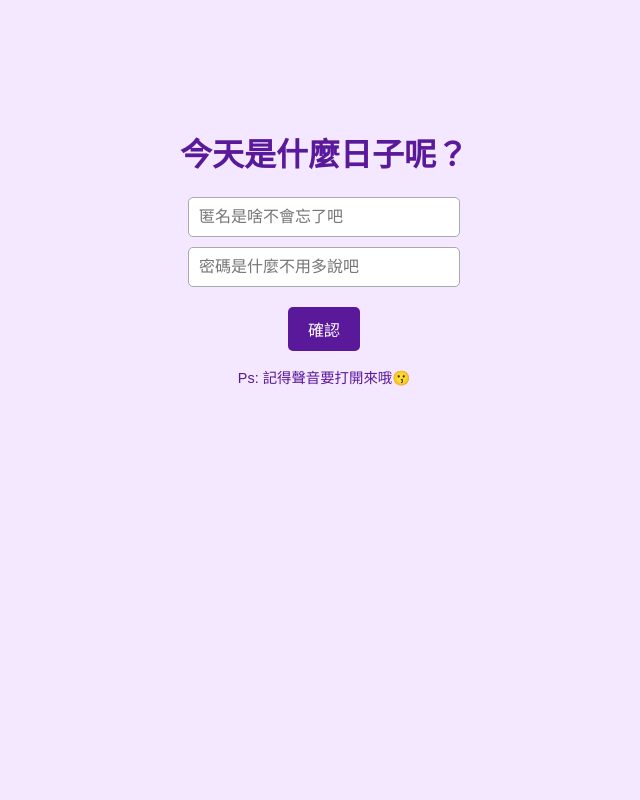
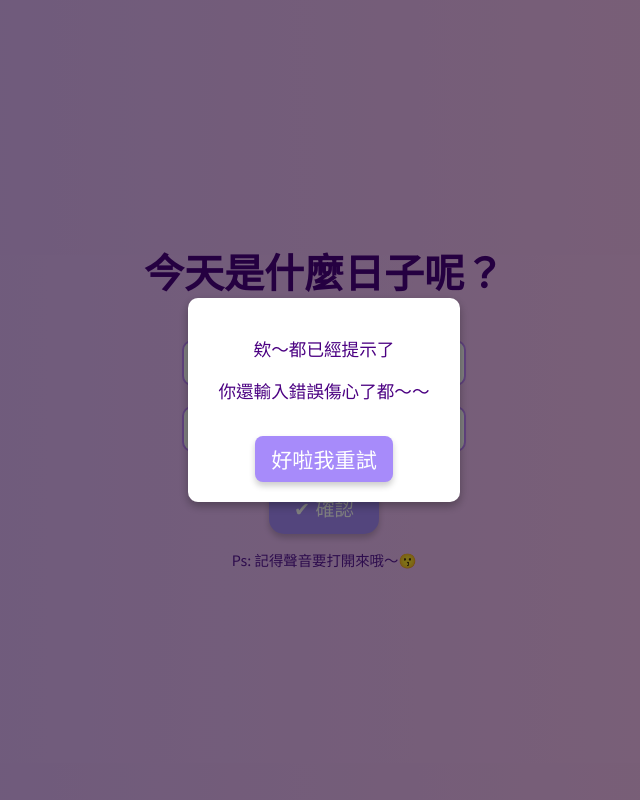
Before and after one commit to sus06369-dotcom/birthday-0325, a plain HTML site: page index.html in a window 1280 px wide. Shown: the whole page, without its empty margins (316-956 px from the left). Drawn offline with Linux system fonts and the light colour scheme.

Commit message:
Update index.html

```diff
--- a/index.html
+++ b/index.html
@@ -2,38 +2,63 @@
 <html lang="zh-Hant">
 <head>
   <meta charset="UTF-8">
-  <title>生日祝福</title>
+  <meta name="viewport" content="width=device-width, initial-scale=1.0">
+  <title>生日小驚喜</title>
+
+  <!-- 引入 Google Fonts（Noto Sans TC 中文字體） -->
+  <link href="https://fonts.googleapis.com/css2?family=Noto+Sans+TC:wght@400;700&display=swap" rel="stylesheet">
+
   <style>
     body {
-      background-color: #f3e8ff; /* 淡紫色背景 */
-      font-family: "微軟正黑體", sans-serif;
+      margin: 0;
+      font-family: "Noto Sans TC", sans-serif;
       text-align: center;
-      padding-top: 100px;
+      background: linear-gradient(to right, #d8b4fe, #fbc2eb); /* 淡紫漸層 */
+    }
+
+    #welcome-screen {
+      height: 100vh;
+      display: flex;
+      flex-direction: column;
+      justify-content: center;
+      align-items: center;
     }
 
     h1 {
-      color: #5a189a; /* 深紫色 */
+      font-size: 2.5em;
+      color: #4b0082; /* 深紫色 */
+      margin-bottom: 30px;
     }
 
     input {
-      display: block;
-      margin: 10px auto;
-      padding: 10px;
-      border: 1px solid #aaa;
-      border-radius: 5px;
+      margin: 10px;
+      padding: 12px 15px;
       width: 250px;
-      font-size: 16px;
+      font-size: 1em;
+      border: 2px solid #c084fc;
+      border-radius: 10px;
+      outline: none;
+    }
+
+    input::placeholder {
+      color: #aaa; /* 灰色提示字 */
     }
 
     button {
-      margin-top: 10px;
-      padding: 10px 20px;
-      background-color: #5a189a;
+      margin-top: 20px;
+      padding: 12px 25px;
+      font-size: 1.2em;
+      background: #a78bfa;
       color: white;
       border: none;
-      border-radius: 5px;
+      border-radius: 15px;
       cursor: pointer;
-      font-size: 16px;
+      box-shadow: 0px 4px 6px rgba(0, 0, 0, 0.2);
+      transition: transform 0.2s;
+    }
+
+    button:hover {
+      transform: scale(1.1);
     }
 
     .note {
@@ -42,73 +67,79 @@
       color: #5a189a;
     }
 
-    /* 自訂錯誤提示視窗 */
+    /* 彈出視窗 */
     .modal {
-      display: none; /* 預設隱藏 */
+      display: none;
       position: fixed;
-      z-index: 999;
-      left: 0;
-      top: 0;
-      width: 100%;
-      height: 100%;
-      background-color: rgba(0,0,0,0.5); /* 半透明黑色背景 */
+      top: 0; left: 0;
+      width: 100%; height: 100%;
+      background: rgba(0,0,0,0.5);
+      display: flex;
+      justify-content: center;
+      align-items: center;
     }
 
     .modal-content {
-      background-color: white;
-      margin: 20% auto;
-      padding: 20px;
+      background: white;
+      padding: 20px 30px;
       border-radius: 10px;
-      width: 300px;
       text-align: center;
-      color: #5a189a;
-      font-size: 18px;
+      font-size: 1.1em;
+      color: #4b0082;
+      box-shadow: 0px 4px 10px rgba(0,0,0,0.3);
     }
 
     .modal-content button {
-      margin-top: 10px;
-      padding: 5px 15px;
+      margin-top: 15px;
+      background: #a78bfa;
+      padding: 8px 16px;
       border: none;
-      background-color: #5a189a;
+      border-radius: 8px;
       color: white;
-      border-radius: 5px;
       cursor: pointer;
     }
   </style>
 </head>
 <body>
-  <h1>今天是什麼日子呢？</h1>
 
-  <input type="text" id="name" placeholder="匿名是啥不會忘了吧">
-  <input type="password" id="password" placeholder="密碼是什麼不用多說吧">
-  <button onclick="checkLogin()">確認</button>
+  <div id="welcome-screen">
+    <h1>今天是什麼日子呢？</h1>
 
-  <p class="note">Ps: 記得聲音要打開來哦😗</p>
+    <input id="nameInput" type="text" placeholder="匿名是啥不會忘了吧？">
+    <input id="passwordInput" type="password" placeholder="密碼是什麼不用多說吧？">
 
-  <!-- 自訂錯誤提示視窗 -->
+    <button onclick="checkLogin()">✔ 確認</button>
+
+    <p class="note">Ps: 記得聲音要打開來哦～😗</p>
+  </div>
+
+  <!-- 彈出錯誤視窗 -->
   <div id="errorModal" class="modal">
     <div class="modal-content">
       <p>欸～都已經提示了</p>
       <p>你還輸入錯誤傷心了都～～</p>
-      <button onclick="closeModal()">好吧</button>
+      <button onclick="closeModal()">好啦我重試</button>
     </div>
   </div>
 
   <script>
     function checkLogin() {
-      const nameInput = document.getElementById("name").value;
-      const passwordInput = document.getElementById("password").value;
+      const name = document.getElementById("nameInput").value.trim();
+      const password = document.getElementById("passwordInput").value.trim();
 
-      if (nameInput === "芝茉妲絲" && passwordInput === "0325") {
-        window.location.href = "next.html"; // 成功時跳轉到下一個畫面
+      if (name === "芝茉妲絲" && password === "0325") {
+        // ✅ 進入下一頁（目前先跳到 test.html，之後你可以再改）
+        window.location.href = "next.html";
       } else {
-        document.getElementById("errorModal").style.display = "block"; // 顯示錯誤視窗
+        // ❌ 顯示錯誤視窗
+        document.getElementById("errorModal").style.display = "flex";
       }
     }
 
     function closeModal() {
-      document.getElementById("errorModal").style.display = "none"; // 關閉錯誤視窗
+      document.getElementById("errorModal").style.display = "none";
     }
   </script>
+
 </body>
 </html>
```
